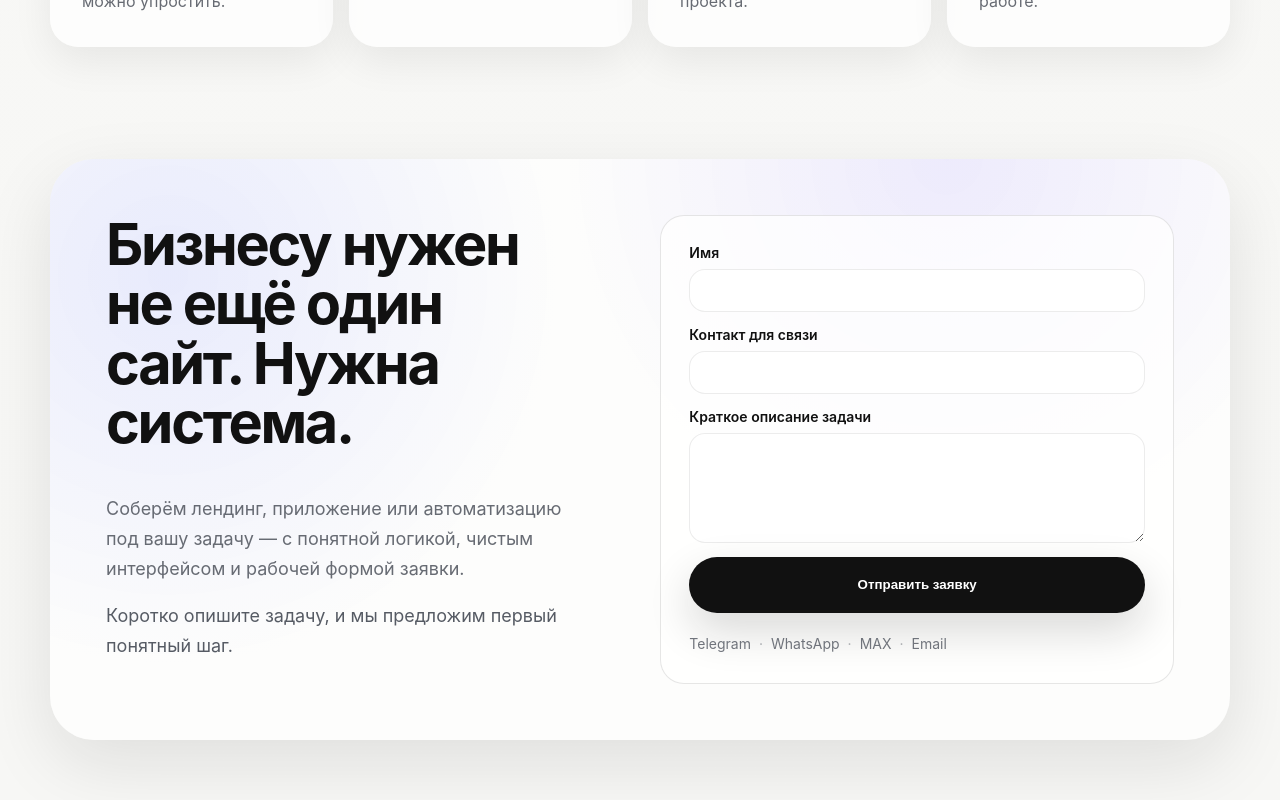
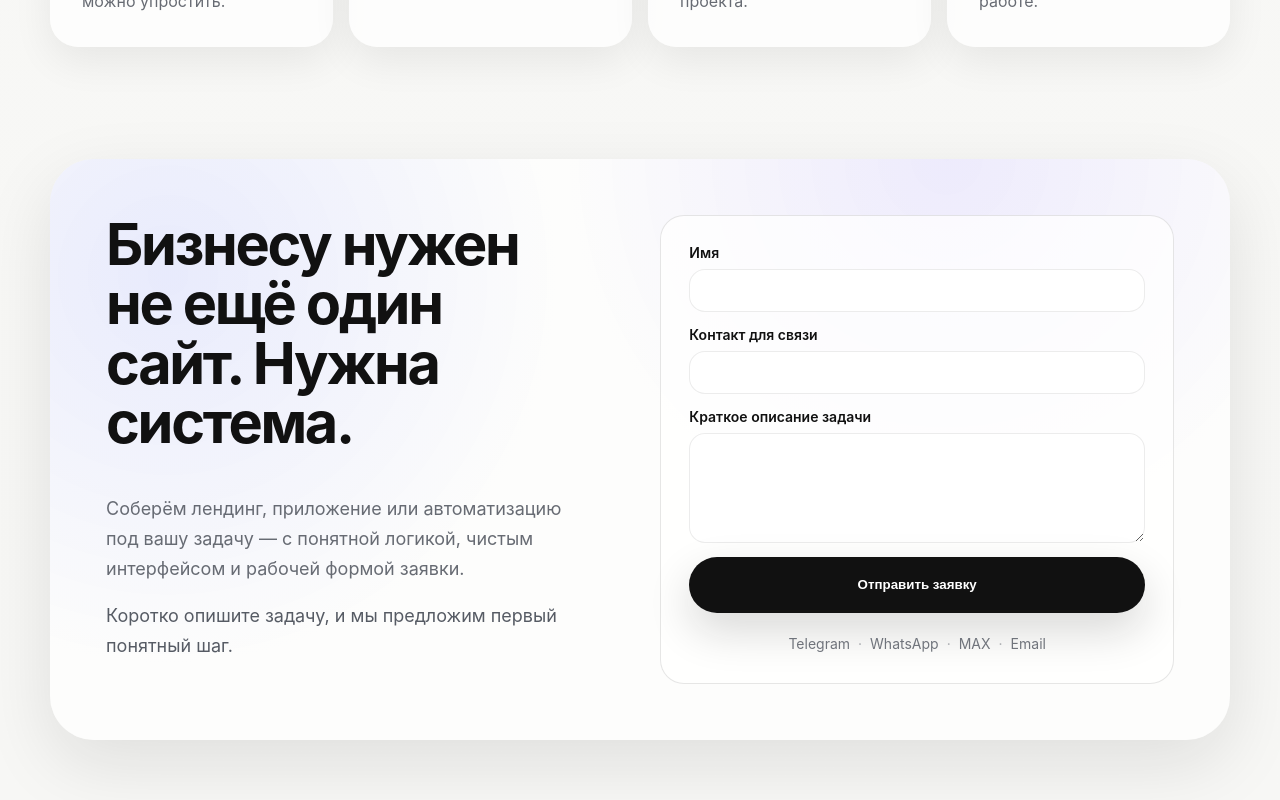
Before and after one commit to vladtranskom888-hue/lending_my, a React (Vite) app: page / in a window 1280 px wide. Shown: the part 4393-5193 px from the top of the page. Built offline with nearby package versions, Linux system fonts and the light colour scheme.

Commit message:
Center contact links row under contact form button

```diff
--- a/src/styles.css
+++ b/src/styles.css
@@ -688,8 +688,11 @@ p {
 .directContacts {
   margin-top: 6px;
   display: flex;
+  justify-content: center;
+  align-items: center;
+  text-align: center;
+  width: 100%;
   flex-wrap: wrap;
-  align-items: center;
   gap: 8px;
   color: rgba(86, 91, 100, 0.84);
   font-size: 14px;
@@ -697,6 +700,9 @@ p {
 }
 
 .directContacts a {
+  margin-left: 0;
+  align-self: auto;
+  text-align: inherit;
   color: inherit;
   transition: color 0.22s ease, opacity 0.22s ease;
 }
```
